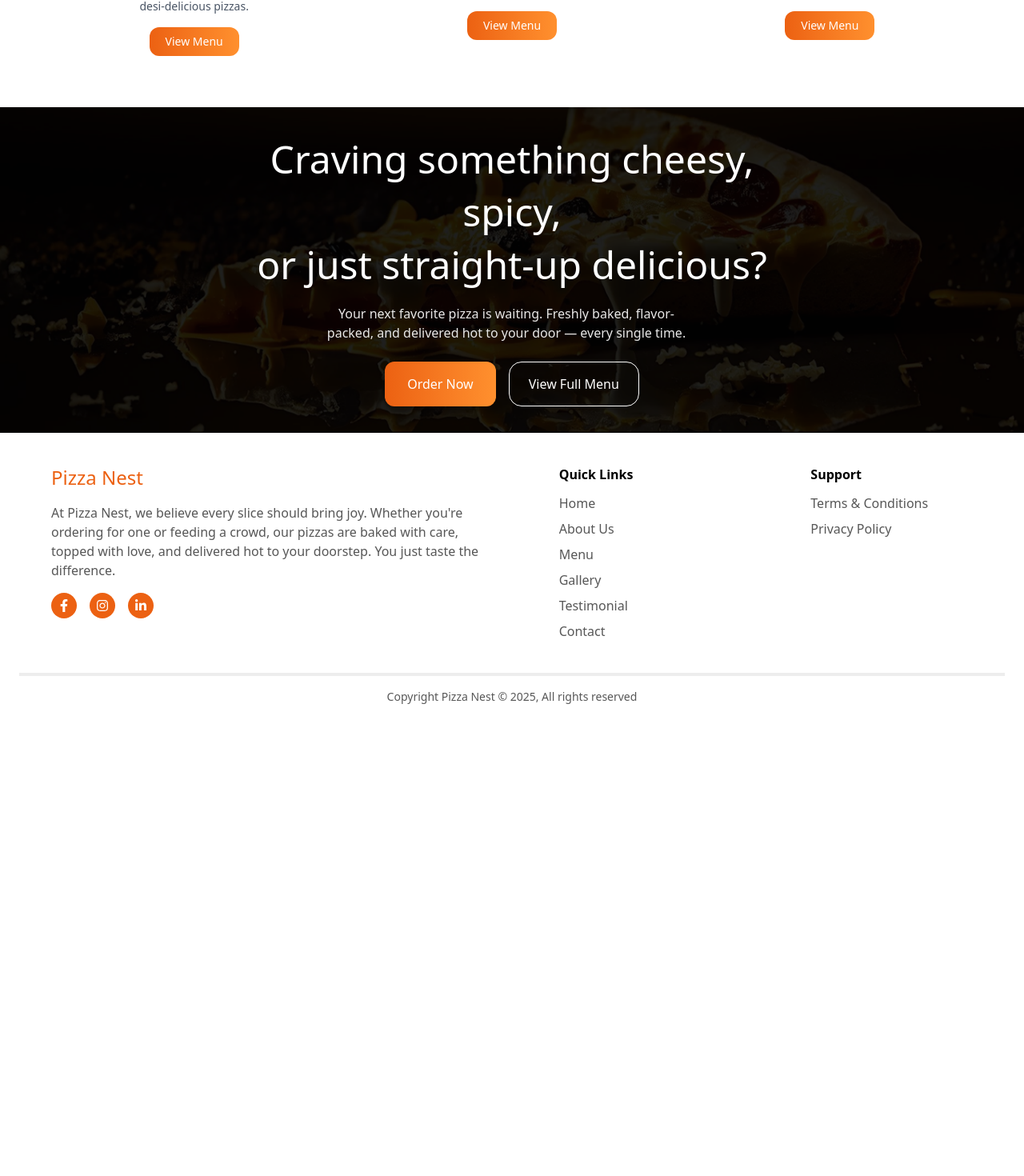
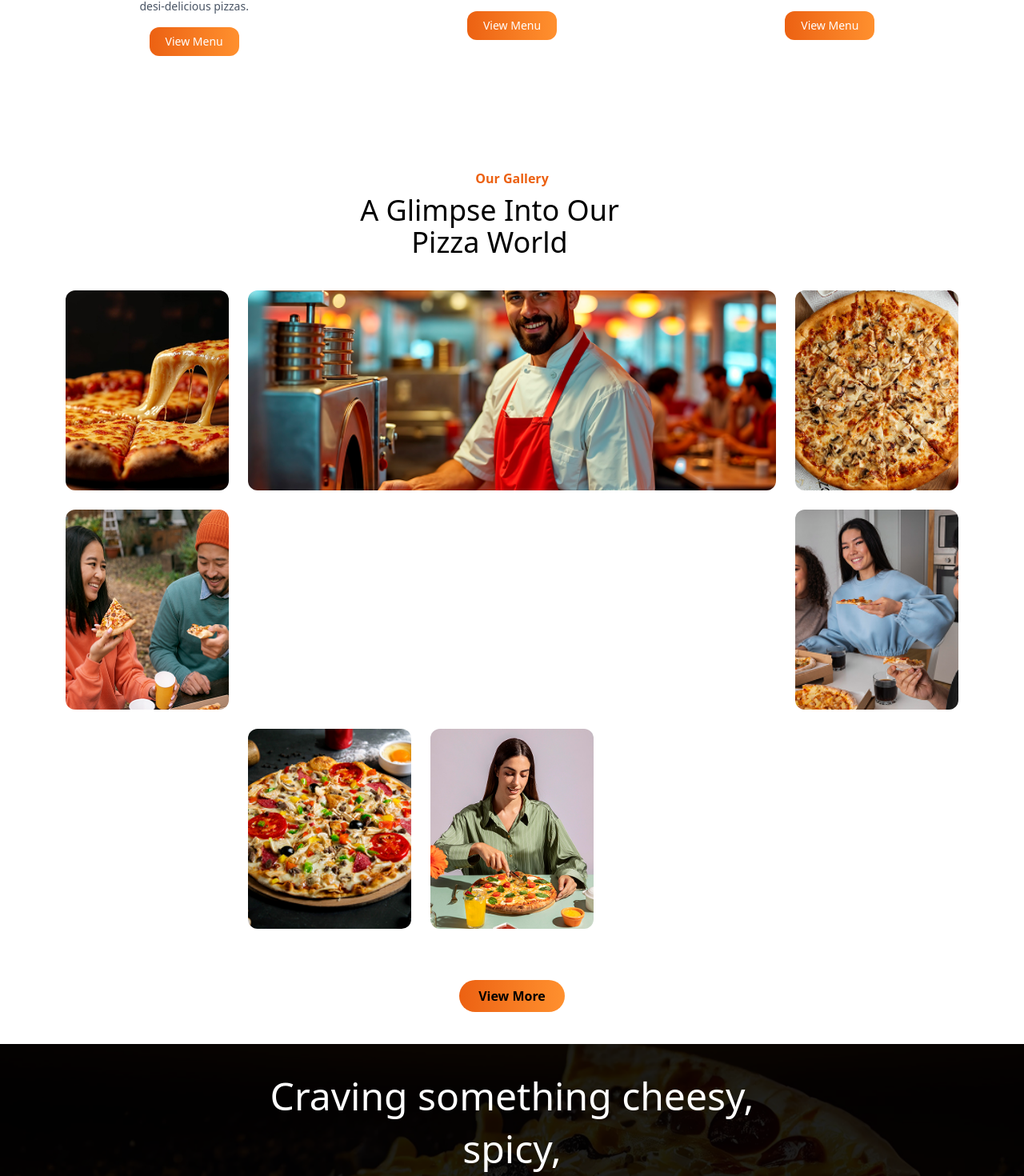
Before and after one commit to sunita0987/pizza-nest, a React (Vite) app: page / in a window 1280 px wide. Shown: the part 3059-4529 px from the top of the page at 80% size. Before the commit the page ends 3980 px from the top, so only its background shows below. Built offline with nearby package versions, Linux system fonts and the light colour scheme.

Commit message:
first commit

```diff
--- a/src/App.jsx
+++ b/src/App.jsx
@@ -13,7 +13,7 @@ import PizzaBanner from "./components/PizzaBanner";
 import Footer from "./components/Footer";
 // import Sellers from "./components/Sellers";
 // import Menu from "./components/Menu";
-// import PizzaGallery from "./components/PizzaGallery";
+import PizzaGallery from "./components/PizzaGallery";
 // import TestimonialsSlider from "./components/TestimonialsSlider";
 
 function App() {
@@ -29,7 +29,7 @@ function App() {
       <FoodDelivery />
       <PerfectPizza />
       {/* <TestimonialsSlider/> */}
-      {/* <PizzaGallery /> */}
+      <PizzaGallery />
       <PizzaBanner />
       <Footer />
     </>
--- a/src/components/PizzaGallery.jsx
+++ b/src/components/PizzaGallery.jsx
@@ -1,39 +1,13 @@
 import React from "react";
 import { GALLERY_IMG } from "../utils/helper";
 
-// const Gallery = () => {
-//   return (
-//     <div className="max-w-[1320px] mx-auto px-3 mt-[77px] text-center">
-//       <h3 className="text-orange-500 font-semibold mb-2">Our Gallery</h3>
-//       <h2 className="text-3xl md:text-4xl font-bold mb-10">
-//         A Glimpse Into Our Pizza World
-//       </h2>
-
-//       <div className="grid grid-cols-1 sm:grid-cols-2 md:grid-cols-3 auto-rows-[200px] gap-3 md:gap-6">
-//         {GALLERY_IMG.map((img, index) => (
-//           <div
-//             key={index}
-//             className={`overflow-hidden rounded-2xl ${img.colSpan} ${img.rowSpan}`}
-//           >
-//             <img
-//               src={img.image}
-//               alt="gallery"
-//               className=" object-cover transition duration-300"
-//             />
-//           </div>
-//         ))}
-//       </div>
-
-//       <button className="mt-10 bg-orange-500 hover:bg-orange-600 text-white font-semibold px-6 py-2 rounded-full transition">
-//         View More
-//       </button>
-//     </div>
-//   );
-// };
-
-// export default Gallery;
-const PizzaGallery = () => {
+const Gallery = () => {
   return (
+    <div className="max-w-[1320px] mx-auto px-3 mt-[77px] text-center">
+      <h3 className="text-[#EC6112] font-semibold mb-2">Our Gallery</h3>
+      <h2 className="text-3xl md:text-4xl font-normal text-center ml-100 w-[400px] mb-10">
+        A Glimpse Into Our Pizza World
+      </h2>
     <div className="max-w-[1140px] px-3 mx-auto">
       <div className="grid lg:grid-cols-5 gap-6">
         {GALLERY_IMG.map((item, index) => (
@@ -49,8 +23,12 @@ const PizzaGallery = () => {
           </div>
         ))}
       </div>
+       <button className="mt-10 bg-gradient-to-r from-[#EC6112] to-[#FF902E] text-[#fffff] font-semibold px-6 py-2  mb-10 rounded-full transition cursor-pointer">
+        View More
+      </button>
+    </div>
     </div>
   );
 };
 
-export default PizzaGallery;
+export default Gallery;
```
